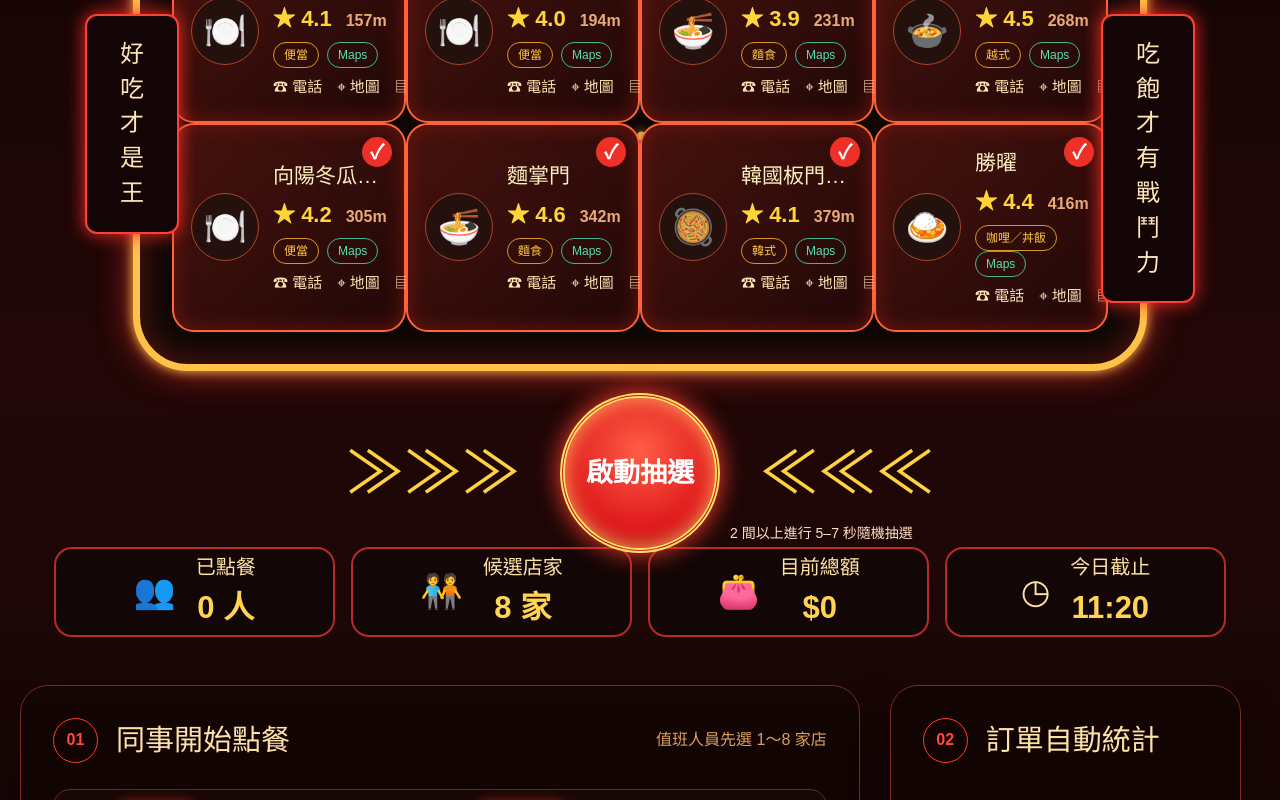
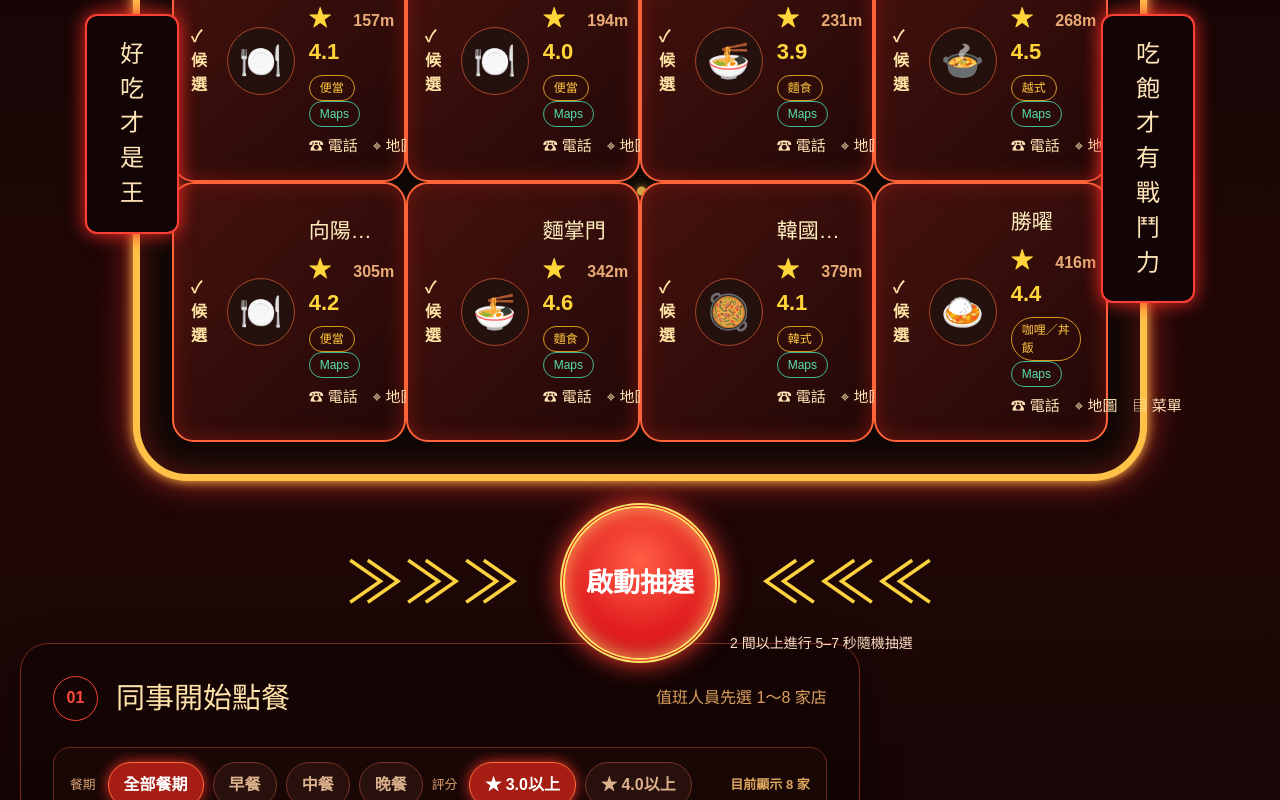
Before and after one commit to Rakutennis923/company-food-ordering, a Next.js app: page / in a window 1280 px wide. Shown: the part 420-1220 px from the top of the page. Built offline with nearby package versions, Linux system fonts and the light colour scheme.

Commit message:
電腦版縮小標題

```diff
--- a/app/globals.css
+++ b/app/globals.css
@@ -37,25 +37,25 @@ h1, h2, h3, p { margin: 0; }
   justify-content: space-between;
   gap: 24px;
   align-items: center;
-  min-height: 102px;
-  padding: 10px 22px;
+  min-height: 78px;
+  padding: 8px 20px;
   background: rgba(6, 3, 3, .96);
   border-bottom: 1px solid #6e201c;
   backdrop-filter: blur(16px);
 }
-.brand { display: flex; align-items: center; gap: 18px; }
-.brand h1 { color: #ffe2a0; font-size: 29px; letter-spacing: 1px; }
+.brand { display: flex; align-items: center; gap: 14px; }
+.brand h1 { color: #ffe2a0; font-size: 23px; letter-spacing: 1px; }
 .brand-logo {
   position: relative;
   display: grid;
   place-items: center;
-  width: 78px;
-  height: 78px;
+  width: 58px;
+  height: 58px;
   border: 3px solid #ff573d;
   border-radius: 50%;
   box-shadow: 0 0 18px #ff392e99, inset 0 0 16px #ff392e44;
 }
-.brand-logo span { font-size: 34px; }
+.brand-logo span { font-size: 27px; }
 .brand-logo b {
   position: absolute;
   bottom: -8px;
@@ -78,18 +78,18 @@ h1, h2, h3, p { margin: 0; }
 }
 .topbar nav button.active { color: #ffe071; border-color: #ff3a37; }
 
-.page { width: min(1740px, calc(100% - 40px)); margin: 0 auto 60px; }
+.page { width: min(1500px, calc(100% - 32px)); margin: 0 auto 45px; }
 .narrow { max-width: 760px; padding-top: 35px; }
-.neon-hero { position: relative; padding: 30px 65px 0; min-height: 650px; }
+.neon-hero { position: relative; padding: 18px 45px 0; min-height: 500px; }
 .hero-heading { text-align: center; margin-bottom: 14px; }
 .hero-heading h2 {
-  font-size: clamp(40px, 4vw, 65px);
+  font-size: clamp(32px, 3vw, 48px);
   color: #fff0b6;
   text-shadow: 0 0 5px #fff, 0 0 14px #ff9a48, 0 0 28px #ff2c28;
   letter-spacing: 4px;
 }
 .hero-heading p { margin-top: 8px; color: #ffaf83; }
-.marquee-wrap { position: relative; max-width: 1580px; margin: 0 auto; padding: 42px 48px; }
+.marquee-wrap { position: relative; max-width: 1380px; margin: 0 auto; padding: 30px 42px; }
 .marquee {
   position: relative;
   display: grid;
@@ -114,11 +114,11 @@ h1, h2, h3, p { margin: 0; }
 .stage-store {
   position: relative;
   z-index: 1;
-  min-height: 165px;
+  min-height: 130px;
   display: flex;
   gap: 14px;
   align-items: center;
-  padding: 22px 17px;
+  padding: 16px 14px;
   background: linear-gradient(135deg, #46120e, #210807);
   border: 2px solid #ff6339;
   border-radius: 22px;
@@ -126,39 +126,90 @@ h1, h2, h3, p { margin: 0; }
   transition: .2s;
 }
 .stage-store:hover, .stage-store.lit { transform: translateY(-5px); box-shadow: 0 0 22px #ffb334, inset 0 0 25px #b62b18; }
-.stage-store.winner { animation: winnerPulse .75s infinite alternate; }
-@keyframes winnerPulse { to { transform: scale(1.04); box-shadow: 0 0 35px #ffd34d; } }
-.stage-check {
+.stage-store.winner {
+  z-index: 3;
+  border: 4px solid #fff3a4;
+  background: linear-gradient(135deg, #b02c13, #56110a);
+  animation: winnerPulse .75s infinite alternate;
+}
+@keyframes winnerPulse {
+  from { transform: scale(1.025); box-shadow: 0 0 18px #fff6a7, 0 0 35px #ff8a1f, inset 0 0 22px #ff7b28; }
+  to { transform: scale(1.065); box-shadow: 0 0 35px #fff6a7, 0 0 65px #ff5128, inset 0 0 34px #ffb23c; }
+}
+.selection-badge {
   position: absolute;
-  right: 12px;
-  top: 12px;
-  display: grid;
-  place-items: center;
-  width: 30px;
-  height: 30px;
+  z-index: 2;
+  right: 10px;
+  top: 10px;
+  padding: 6px 10px;
   color: white;
   background: #ef3029;
+  border: 1px solid #ff9687;
+  border-radius: 999px;
+  box-shadow: 0 3px 12px #0008;
+  font-size: 12px;
+  letter-spacing: 1px;
+}
+.selection-badge.final {
+  right: 50%;
+  top: -17px;
+  min-width: 120px;
+  color: #481006;
+  border: 3px solid white;
+  background: linear-gradient(#fff7b7, #ffc52f);
+  box-shadow: 0 0 20px #fff6a0, 0 0 40px #ff6b25;
+  font-size: 15px;
+  text-align: center;
+  transform: translateX(50%);
+}
+.winner-announcement {
+  position: relative;
+  z-index: 5;
+  display: flex;
+  width: min(680px, calc(100% - 30px));
+  align-items: center;
+  justify-content: center;
+  gap: 16px;
+  margin: -8px auto 22px;
+  padding: 15px 24px;
+  color: #3b0b05;
+  border: 4px solid #fff2a1;
+  border-radius: 20px;
+  background: linear-gradient(100deg, #ffd33d, #fff2a1, #ffb629);
+  box-shadow: 0 0 18px #fff09c, 0 0 40px #ff472a;
+}
+.winner-announcement>span {
+  display: grid;
+  width: 44px;
+  height: 44px;
+  place-items: center;
+  color: white;
   border-radius: 50%;
-  font-size: 20px;
+  background: #e93622;
+  font-size: 28px;
+  font-weight: 900;
 }
+.winner-announcement p { margin: 0; font-weight: 900; }
+.winner-announcement strong { display: block; color: #b51f12; font-size: 25px; }
+.winner-announcement small { display: block; margin-top: 2px; color: #6c2a16; font-size: 12px; }
 .food-icon {
-  flex: 0 0 68px;
-  height: 68px;
+  flex: 0 0 54px;
+  height: 54px;
   display: grid;
   place-items: center;
   border: 1px solid #a94628;
   border-radius: 50%;
   background: #24100d;
-  font-size: 35px;
+  font-size: 28px;
 }
 .stage-copy { min-width: 0; }
-.stage-copy h3 { white-space: nowrap; overflow: hidden; text-overflow: ellipsis; font-size: 21px; color: #fff0bf; }
+.stage-copy h3 { white-space: nowrap; overflow: hidden; text-overflow: ellipsis; font-size: 17px; color: #fff0bf; }
 .stage-copy p { display: flex; gap: 14px; align-items: baseline; margin: 7px 0; }
-.stage-copy strong { color: #ffd539; font-size: 22px; }
+.stage-copy strong { color: #ffd539; font-size: 18px; }
 .stage-copy p span { color: #e8ab75; font-weight: 800; }
 .stage-copy em { display: inline-block; margin-right: 8px; padding: 3px 10px; border: 1px solid #d79720; border-radius: 999px; color: #ffc83e; font-size: 12px; font-style: normal; }
 .stage-copy em.maps { color: #55e0b2; border-color: #41b893; }
-.stage-copy small { display: block; margin-top: 8px; color: #ffe4b4; font-size: 15px; white-space: nowrap; }
+.stage-copy small { display: block; margin-top: 6px; color: #ffe4b4; font-size: 12px; white-space: nowrap; }
 .side-sign {
   position: absolute;
   z-index: 4;
@@ -181,25 +232,25 @@ h1, h2, h3, p { margin: 0; }
   display: flex;
   justify-content: center;
   align-items: center;
-  gap: 40px;
-  height: 120px;
+  gap: 28px;
+  height: 96px;
   color: #ffd33f;
-  font-size: 58px;
+  font-size: 44px;
 }
 .draw-stage .spin {
-  width: 160px;
-  height: 160px;
-  flex: 0 0 160px;
+  width: 124px;
+  height: 124px;
+  flex: 0 0 124px;
   border: 5px double #ffe064;
   border-radius: 50%;
   color: white;
   background: radial-gradient(circle at 50% 35%, #ff5e45, #df181c 64%, #7d080a);
   box-shadow: 0 0 25px #ff3d2e, inset 0 0 20px #ffac61;
-  font-size: 27px;
+  font-size: 21px;
   font-weight: 900;
 }
 .draw-stage .spin:disabled { filter: grayscale(.5); opacity: .65; }
-.draw-stage small { position: absolute; bottom: -11px; left: calc(50% + 90px); color: #ffe0c5; font-size: 14px; }
+.draw-stage small { position: absolute; bottom: -9px; left: calc(50% + 72px); color: #ffe0c5; font-size: 12px; }
 
 .stats-row { display: grid; grid-template-columns: repeat(4, 1fr); gap: 16px; margin: 14px 34px 48px; }
 .stats-row>div {
@@ -215,12 +266,12 @@ h1, h2, h3, p { margin: 0; }
 .stats-row>div>span { font-size: 34px; }
 .stats-row p { font-size: 20px; text-align: center; }
 .stats-row strong { display: block; color: #ffd452; font-size: 31px; margin-top: 3px; }
-.dashboard-grid { display: grid; grid-template-columns: 1.45fr .95fr; gap: 30px; }
+.dashboard-grid { display: block; }
 .panel {
   background: rgba(20, 5, 5, .94);
   border: 1px solid #7c2920;
-  border-radius: 28px;
-  padding: 32px;
+  border-radius: 20px;
+  padding: 22px;
   box-shadow: 0 15px 40px #0007;
 }
 .section-title { display: flex; justify-content: space-between; align-items: center; gap: 16px; }
@@ -228,14 +279,14 @@ h1, h2, h3, p { margin: 0; }
 .section-title span {
   display: grid;
   place-items: center;
-  width: 45px;
-  height: 45px;
+  width: 34px;
+  height: 34px;
   border: 1px solid #f34334;
   border-radius: 50%;
   color: #ff4a3b;
   font-weight: 900;
 }
-.section-title h2 { color: #ffe2a9; font-size: 29px; }
+.section-title h2 { color: #ffe2a9; font-size: 23px; }
 .section-title p { color: #dba05e; }
 .section-title>b { color: #ffdb58; }
 .filters {
@@ -243,8 +294,8 @@ h1, h2, h3, p { margin: 0; }
   align-items: center;
   gap: 9px;
   flex-wrap: wrap;
-  margin: 26px 0;
-  padding: 14px 16px;
+  margin: 16px 0;
+  padding: 10px 13px;
   border: 1px solid #69271f;
   border-radius: 17px;
   background: #190706;
@@ -274,17 +325,25 @@ h1, h2, h3, p { margin: 0; }
   font-weight: 900;
 }
 .store-pill i { display: grid; place-items: center; width: 27px; height: 27px; border-radius: 50%; background: #7c2017; font-style: normal; }
-.store-pill.chosen { border-color: #ff733c; background: #8a1c12; box-shadow: 0 0 15px #e23d22; }
-.store-pill.winner { color: #381108; background: #ffd54c; }
-.draw-row { display: flex; align-items: center; justify-content: space-between; gap: 18px; margin-top: 4px; padding: 14px 16px; background: #190806; border-radius: 13px; }
+.store-pill.chosen { border: 2px solid #ff9a50; background: #9d2215; box-shadow: 0 0 15px #e23d22; }
+.store-pill.chosen i { color: #561107; background: #ffd24c; }
+.store-pill.winner { color: #381108; border: 3px solid white; background: #ffd54c; box-shadow: 0 0 16px #fff6b0, 0 0 30px #ff572d; transform: translateY(-3px); }
+.store-pill.winner i { color: white; background: #e53020; }
+.store-pill>b { padding: 3px 7px; color: white; border-radius: 999px; background: #e53020; font-size: 10px; }
+.draw-row { display: flex; align-items: center; justify-content: space-between; gap: 16px; margin-top: 2px; padding: 10px 13px; background: #190806; border-radius: 13px; }
 .draw-row>p { color: #d6a47a; }
 .draw-row>p strong { color: #ffd33f; }
 .draw-row>div { display: flex; gap: 15px; }
-.draw-row label { display: grid; grid-template-columns: auto 150px; align-items: center; gap: 9px; }
+.draw-row label { display: grid; grid-template-columns: auto 135px; align-items: center; gap: 8px; margin: 0; }
+.draw-row .cutoff-label { grid-template-columns: auto 250px; }
+.time24-picker { display: grid; grid-template-columns: 1fr auto 1fr; align-items: center; gap: 6px; }
+.time24-picker select { min-width: 0; padding: 9px 7px; text-align: center; }
+.time24-picker b { color: #ffd45a; font-size: 20px; }
+.cutoff-label>small { grid-column: 2; margin-top: -5px; color: #a9745e; font-size: 10px; text-align: right; }
 label { display: flex; flex-direction: column; gap: 8px; margin-top: 15px; color: #d4a37f; font-weight: 800; }
 input, select {
   width: 100%;
-  padding: 12px;
+  padding: 10px;
   color: #ffe3bd;
   border: 1px solid #6c3026;
   border-radius: 12px;
@@ -295,15 +354,15 @@ input:focus, select:focus { border-color: #ff5d43; box-shadow: 0 0 0 3px #ef3e2b
 .sync-note { margin: 12px 0; color: var(--green); text-align: right; font-size: 13px; }
 .price-warning { margin: 18px 0 0; padding: 14px 18px; border-left: 5px solid #ffad1f; border-radius: 10px; color: #d7ab7e; background: #402007; font-size: 13px; line-height: 1.8; }
 .price-warning b { color: #ffbd38; }
-.order-summary { min-height: 520px; }
+.order-summary { min-height: 0; }
 .empty { display: grid; place-items: center; min-height: 180px; color: #9c6e59; text-align: center; }
 .empty.bowl { min-height: 350px; align-content: center; gap: 22px; font-size: 17px; line-height: 1.7; }
 .empty.bowl b { font-size: 58px; }
 .empty.large { margin: 28px 0; border: 1px dashed #79352a; border-radius: 18px; }
-.order-grid { display: grid; grid-template-columns: 1.1fr .9fr; gap: 28px; margin-top: 30px; }
+.order-grid { display: grid; grid-template-columns: 1.05fr .95fr; align-items: start; gap: 18px; margin-top: 18px; }
 .order-grid .panel { border-color: #8b3024; }
 .tag { display: inline-block; padding: 6px 10px; color: #ffd258; background: #5a190f; border-radius: 999px; font-size: 12px; font-weight: 900; }
-.panel>h2 { margin: 9px 0; font-size: 29px; color: #ffe4ae; }
+.panel>h2 { margin: 8px 0; font-size: 24px; color: #ffe4ae; }
 .store-meta { display: flex; gap: 8px; color: #d29c77; }
 .store-meta>* { padding: 6px 9px; border-radius: 8px; background: #2b100c; }
 .form-grid { display: grid; grid-template-columns: 1fr 1.5fr .5fr; gap: 12px; }
@@ -324,6 +383,11 @@ input:focus, select:focus { border-color: #ff5d43; box-shadow: 0 0 0 3px #ef3e2b
 .order-row div { display: flex; flex-direction: column; gap: 4px; }
 .order-row span { color: #b78469; font-size: 13px; }
 .order-row button { width: 28px; height: 28px; color: white; border: 0; border-radius: 50%; background: #6d1b15; }
+.order-inline-stats { display: grid; grid-template-columns: repeat(4,1fr); gap: 8px; margin-top: 16px; }
+.order-inline-stats>div { display: flex; align-items: center; gap: 8px; min-width: 0; padding: 10px; border: 1px solid #5f251e; border-radius: 11px; background: #210b08; }
+.order-inline-stats>div>span { font-size: 18px; }
+.order-inline-stats p { min-width: 0; color: #b98569; font-size: 11px; }
+.order-inline-stats b { display: block; overflow: hidden; margin-top: 2px; color: #ffd459; font-size: 15px; text-overflow: ellipsis; white-space: nowrap; }
 .total { display: flex; justify-content: space-between; padding: 18px 0; }
 .total strong { color: #ffd34d; font-size: 24px; }
 .toast { position: fixed; z-index: 50; top: 110px; left: 50%; transform: translateX(-50%); padding: 12px 20px; color: white; background: #d73024; border: 1px solid #ffce5b; border-radius: 999px; box-shadow: 0 0 25px #ff3e31; }
@@ -485,33 +549,65 @@ input:focus, select:focus { border-color: #ff5d43; box-shadow: 0 0 0 3px #ef3e2b
   .topbar { position: relative; display: block; }
   .topbar nav { margin-top: 16px; overflow-x: auto; min-height: 50px; }
   .marquee { grid-template-columns: repeat(2, 1fr); }
-  .dashboard-grid, .order-grid { grid-template-columns: 1fr; }
+  .order-grid { grid-template-columns: 1fr; }
   .stats-row { grid-template-columns: repeat(2, 1fr); }
   .menu-editor-layout { grid-template-columns: 1fr; }
   .menu-live-preview { min-height: 260px; }
   .preview-scroll { max-height: 300px; }
 }
 @media (max-width: 700px) {
-  .page { width: min(100% - 18px, 620px); }
-  .brand h1 { font-size: 20px; }
-  .brand-logo { width: 58px; height: 58px; }
+  .page { width: min(100% - 12px, 620px); margin-bottom: 28px; }
+  .topbar { padding: 7px 10px; }
+  .brand { gap: 9px; }
+  .brand h1 { font-size: 17px; }
+  .subtitle { margin-top: 3px; font-size: 10px; }
+  .brand-logo { width: 46px; height: 46px; border-width: 2px; }
+  .brand-logo span { font-size: 22px; }
+  .brand-logo b { display: none; }
   .topbar nav { gap: 15px; }
   .topbar nav button { white-space: nowrap; font-size: 13px; }
-  .neon-hero { min-height: auto; padding: 24px 0 0; }
-  .hero-heading h2 { font-size: 34px; }
-  .marquee-wrap { padding: 26px 8px; }
-  .marquee { grid-template-columns: 1fr; padding: 18px; border-width: 4px; border-radius: 30px; }
+  .neon-hero { min-height: auto; padding: 14px 0 0; }
+  .hero-heading { margin-bottom: 4px; }
+  .hero-heading h2 { font-size: 27px; letter-spacing: 2px; }
+  .hero-heading p { padding: 0 8px; font-size: 11px; line-height: 1.5; }
+  .marquee-wrap { padding: 20px 2px 14px; }
+  .marquee { display: flex; gap: 8px; overflow-x: auto; padding: 14px; border-width: 3px; border-radius: 24px; scroll-snap-type: x mandatory; }
+  .marquee::before { display: none; }
+  .stage-store { flex: 0 0 84%; min-height: 112px; padding: 14px 12px; scroll-snap-align: center; }
+  .stage-copy h3 { font-size: 16px; }
+  .stage-copy small { font-size: 11px; }
   .side-sign { display: none; }
-  .draw-stage { gap: 12px; font-size: 30px; }
-  .draw-stage .spin { width: 125px; height: 125px; flex-basis: 125px; font-size: 21px; }
+  .draw-stage { height: 85px; gap: 10px; font-size: 26px; }
+  .draw-stage .spin { width: 104px; height: 104px; flex-basis: 104px; border-width: 3px; font-size: 18px; }
+  .draw-stage small { left: 50%; bottom: -10px; width: 100%; text-align: center; transform: translateX(-50%); }
+  .winner-announcement { justify-content: flex-start; margin-top: 8px; padding: 12px 15px; }
+  .winner-announcement>span { width: 38px; height: 38px; flex: 0 0 38px; font-size: 23px; }
+  .winner-announcement strong { font-size: 20px; }
   .stats-row { grid-template-columns: 1fr 1fr; margin: 20px 0 30px; }
   .stats-row>div { min-height: 75px; gap: 8px; }
   .stats-row strong { font-size: 22px; }
-  .panel { padding: 20px; border-radius: 18px; }
+  .panel { padding: 14px; border-radius: 15px; }
   .section-title { align-items: flex-start; }
-  .section-title h2 { font-size: 23px; }
+  .section-title h2 { font-size: 19px; }
+  .section-title span { width: 30px; height: 30px; font-size: 11px; }
+  .filters { gap: 6px; margin: 12px 0; padding: 9px; }
+  .filters button { padding: 7px 10px; font-size: 12px; }
+  .filters>b { width: 100%; margin: 2px 0 0; }
+  .store-strip { padding-bottom: 12px; }
+  .store-pill { padding: 9px 12px; font-size: 12px; }
   .draw-row, .draw-row>div { flex-direction: column; align-items: stretch; }
-  .draw-row label { display: flex; }
+  .draw-row { padding: 10px; }
+  .draw-row label, .draw-row .cutoff-label { display: flex; width: 100%; }
+  .cutoff-label>small { margin-top: -3px; text-align: right; }
+  .time24-picker select { min-height: 42px; font-size: 16px; }
+  .order-grid { gap: 12px; margin-top: 12px; }
+  .form-grid { gap: 7px; }
+  .form-grid label { margin-top: 8px; }
+  .primary, .secondary { margin-top: 10px; padding: 11px 13px; }
+  .order-row { padding: 10px 0; }
+  .order-inline-stats { grid-template-columns: 1fr 1fr; gap: 6px; margin-top: 12px; }
+  .order-inline-stats>div { padding: 8px; }
+  .total { padding: 13px 0; }
   .form-grid, .store-admin-grid { grid-template-columns: 1fr; }
   .form-grid .wide { grid-column: auto; }
   .search-row { grid-template-columns: 1fr; }
--- a/app/page.tsx
+++ b/app/page.tsx
@@ -156,6 +156,7 @@ export default function OrderingApp() {
   const activeStore = winner;
   const selectedItem = activeStore?.menu.find(m => m.id === itemId);
   const currentTotal = orders.reduce((sum, order) => sum + order.price * order.qty, 0);
+  const dinerCount = new Set(orders.map(order => order.staff)).size;
   const selectedStores = stores.filter(store => validSelectedIds.includes(store.id));
   const storeEmoji = (store: Store) =>
     store.category.includes("麵") ? "🍜" :
@@ -323,6 +324,14 @@ export default function OrderingApp() {
       winnerId:"",winnerName:"",status:"選店中",...extra,
     }});
     setIsClosed(false);
+  }
+
+  function updateDeadline(nextHour: string, nextMinute: string) {
+    const next = `${nextHour.padStart(2,"0")}:${nextMinute.padStart(2,"0")}`;
+    setDeadline(next);
+    saveSharedSelection(validSelectedIds,{
+      deadline:next,duty,winnerId,winnerName:winner?.name||"",status:winnerId?"開放點餐":"選店中"
+    }).catch(error=>flash(String((error as Error).message)));
   }
 
   async function syncStores() {
@@ -754,7 +763,7 @@ export default function OrderingApp() {
             <aside className="side-sign left">好<br/>吃<br/>才<br/>是<br/>王</aside>
             <div className="marquee">
               {selectedStores.map(store=><article key={store.id} className={`stage-store ${highlightId===store.id?"lit":""} ${winnerId===store.id?"winner":""}`} onClick={()=>toggleStore(store.id)}>
-                <b className="stage-check">✓</b>
+                <b className={`selection-badge ${winnerId===store.id?"final":""}`}>{winnerId===store.id?"★ 今日選定":"✓ 候選"}</b>
                 <div className="food-icon">{storeEmoji(store)}</div>
                 <div className="stage-copy">
                   <h3>{store.name}</h3>
@@ -766,19 +775,16 @@ export default function OrderingApp() {
             </div>
             <aside className="side-sign right">吃<br/>飽<br/>才<br/>有<br/>戰<br/>鬥<br/>力</aside>
           </div>
+          {winner && <div className="winner-announcement">
+            <span>✓</span>
+            <p>今天決定吃這間<strong>{winner.name}</strong><small>已開放點餐，請同事在下方填寫餐點</small></p>
+          </div>}
           <div className="draw-stage">
             <span>≫≫≫</span>
             <button className="spin" disabled={validSelectedIds.length<1||spinning||isClosed} onClick={spin}>{isClosed?"今日已結單":spinning?"抽選中…":validSelectedIds.length===1?"開始點餐":"啟動抽選"}</button>
             <span>≪≪≪</span>
             <small>{validSelectedIds.length===1?"按下後直接選定店家":"2 間以上進行 5–7 秒隨機抽選"}</small>
           </div>
-        </section>
-
-        <section className="stats-row">
-          <div><span>👥</span><p>已點餐<strong>{orders.length} 人</strong></p></div>
-          <div><span>🧑‍🤝‍🧑</span><p>候選店家<strong>{validSelectedIds.length} 家</strong></p></div>
-          <div><span>👛</span><p>目前總額<strong>{money(currentTotal)}</strong></p></div>
-          <div><span>◷</span><p>今日截止<strong>{deadline}</strong></p></div>
         </section>
 
         <section className="dashboard-grid">
@@ -792,21 +798,30 @@ export default function OrderingApp() {
               <b>目前顯示 {visibleStores.length} 家</b>
             </div>
             <div className="store-strip">
-              {visibleStores.map(store=><button key={store.id} className={`store-pill ${selectedIds.includes(store.id)?"chosen":""} ${highlightId===store.id?"lit":""} ${winnerId===store.id?"winner":""}`} onClick={()=>toggleStore(store.id)}>
-                <i>{selectedIds.includes(store.id)?"✓":"＋"}</i><span>{storeEmoji(store)} {store.name}</span>
+              {visibleStores.map(store=><button key={store.id} className={`store-pill ${validSelectedIds.includes(store.id)?"chosen":""} ${highlightId===store.id?"lit":""} ${winnerId===store.id?"winner":""}`} onClick={()=>toggleStore(store.id)}>
+                <i>{validSelectedIds.includes(store.id)?"✓":"＋"}</i><span>{storeEmoji(store)} {store.name}</span>{winnerId===store.id&&<b>今日選定</b>}
               </button>)}
             </div>
             <div className="draw-row">
-              <p>已選 <strong>{selectedIds.length}</strong> 家，可按上方啟動抽選</p>
-              <div><label>值班人員<input value={duty} onChange={e=>setDuty(e.target.value)} onBlur={()=>saveSharedSelection(selectedIds,{duty,winnerId,winnerName:winner?.name||"",status:winnerId?"開放點餐":"選店中"}).catch(()=>{})} placeholder="選擇姓名"/></label><label>點餐截止<input type="time" value={deadline} onChange={e=>setDeadline(e.target.value)} onBlur={()=>saveSharedSelection(selectedIds,{deadline,winnerId,winnerName:winner?.name||"",status:winnerId?"開放點餐":"選店中"}).catch(()=>{})}/></label></div>
+              <p>已選 <strong>{validSelectedIds.length}</strong> 家，{validSelectedIds.length===1?"可按上方開始點餐":"可按上方啟動抽選"}</p>
+              <div>
+                <label>值班人員<input value={duty} onChange={e=>setDuty(e.target.value)} onBlur={()=>saveSharedSelection(validSelectedIds,{duty,winnerId,winnerName:winner?.name||"",status:winnerId?"開放點餐":"選店中"}).catch(()=>{})} placeholder="輸入姓名"/></label>
+                <label className="cutoff-label">點餐截止
+                  <span className="time24-picker">
+                    <select aria-label="截止小時" value={deadline.split(":")[0]||"11"} onChange={e=>updateDeadline(e.target.value,deadline.split(":")[1]||"00")}>
+                      {Array.from({length:24},(_,hour)=>String(hour).padStart(2,"0")).map(hour=><option key={hour} value={hour}>{hour} 時</option>)}
+                    </select>
+                    <b>:</b>
+                    <select aria-label="截止分鐘" value={deadline.split(":")[1]||"00"} onChange={e=>updateDeadline(deadline.split(":")[0]||"11",e.target.value)}>
+                      {Array.from({length:60},(_,minute)=>String(minute).padStart(2,"0")).map(minute=><option key={minute} value={minute}>{minute} 分</option>)}
+                    </select>
+                  </span>
+                  <small>24 小時制</small>
+                </label>
+              </div>
             </div>
             <p className="sync-note">♧ 已同步 {stores.length} 家店與 {stores.reduce((sum, store)=>sum+store.menu.length,0)} 個餐點</p>
             <p className="price-warning"><b>價格提醒</b>　菜單內容與價格僅供點餐參考，店家可能調整售價；實際餐點、價格及供應狀況，以店家最新公告與當日確認結果為準。</p>
-          </div>
-          <div className="panel order-summary">
-            <div className="section-title"><div><span>02</span><h2>訂單自動統計</h2></div></div>
-            {!orders.length ? <div className="empty bowl"><b>🥣</b><span>還沒有人點餐<br/>第一份美味等你加入</span></div> : orders.map(o=><div className="order-row" key={o.id}><div><b>{o.staff}</b><span>{o.item} × {o.qty}{o.note&&` · ${o.note}`}</span></div><strong>{money(o.price*o.qty)}</strong><button onClick={()=>setOrders(orders.filter(x=>x.id!==o.id))}>×</button></div>)}
-            {!!orders.length && <><div className="total"><span>訂單總計</span><strong>{money(currentTotal)}</strong></div><button className="primary" onClick={closeOrder}>結單並保存紀錄</button></>}
           </div>
         </section>
 
@@ -831,6 +846,12 @@ export default function OrderingApp() {
           <div className="panel order-summary">
             <div className="section-title"><div><span>ORDER</span><h2>今日共同訂單</h2></div><b>{orders.length} 筆</b></div>
             {!orders.length ? <div className="empty">還沒有餐點，第一位開吃吧！</div> : orders.map(o=><div className="order-row" key={o.id}><div><b>{o.staff}</b><span>{o.item} × {o.qty}{o.note&&` · ${o.note}`}</span></div><strong>{money(o.price*o.qty)}</strong><button onClick={()=>setOrders(orders.filter(x=>x.id!==o.id))}>×</button></div>)}
+            <div className="order-inline-stats">
+              <div><span>👥</span><p>已點餐<b>{dinerCount} 人</b></p></div>
+              <div><span>🍽️</span><p>候選店家<b>{validSelectedIds.length} 間</b></p></div>
+              <div><span>💰</span><p>目前金額<b>{money(currentTotal)}</b></p></div>
+              <div><span>◷</span><p>截止時間<b>{deadline}</b></p></div>
+            </div>
             <div className="total"><span>訂單總計</span><strong>{money(currentTotal)}</strong></div>
             <button className="primary" disabled={!orders.length} onClick={closeOrder}>結單並保存紀錄</button>
           </div>
```
